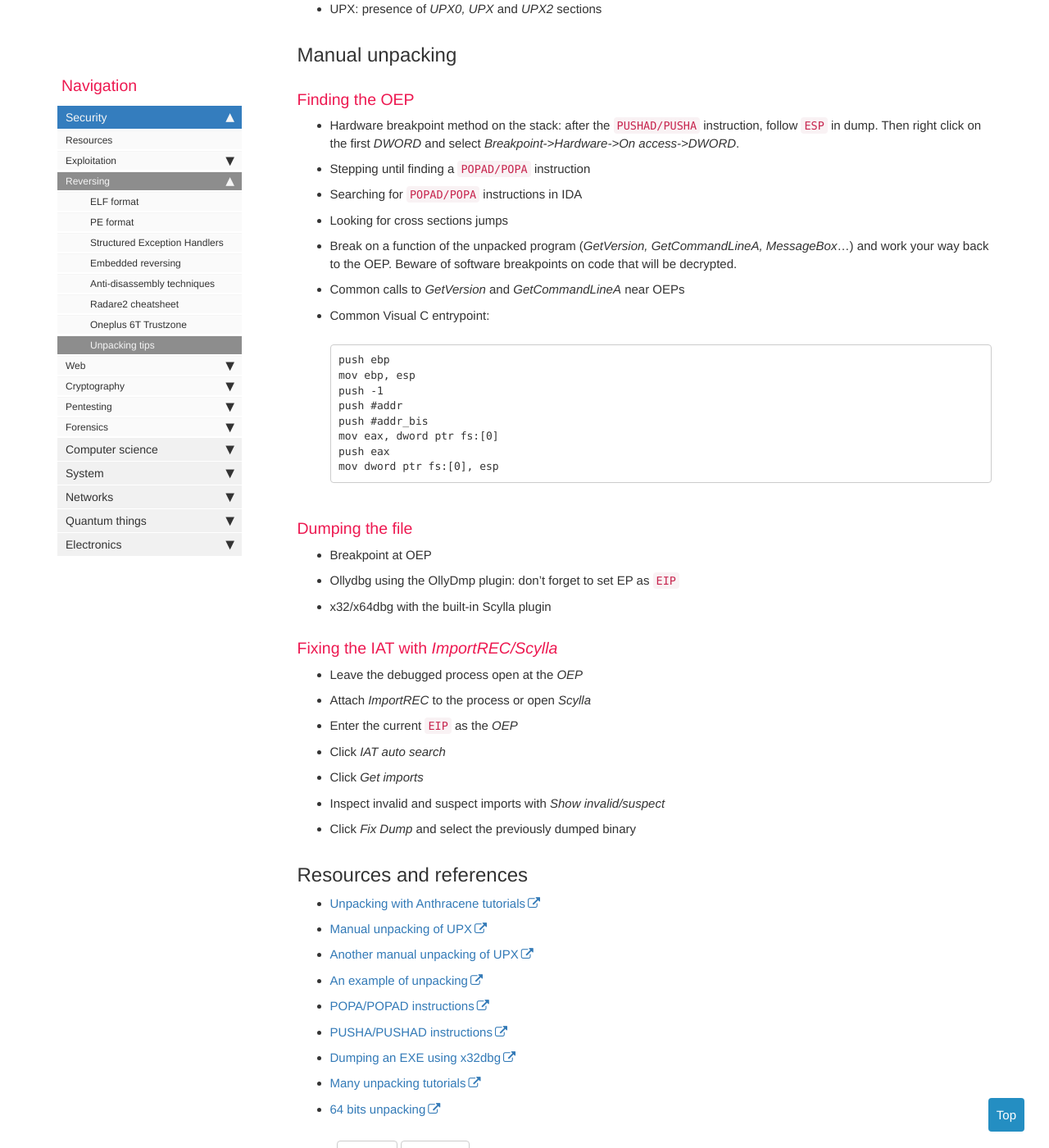
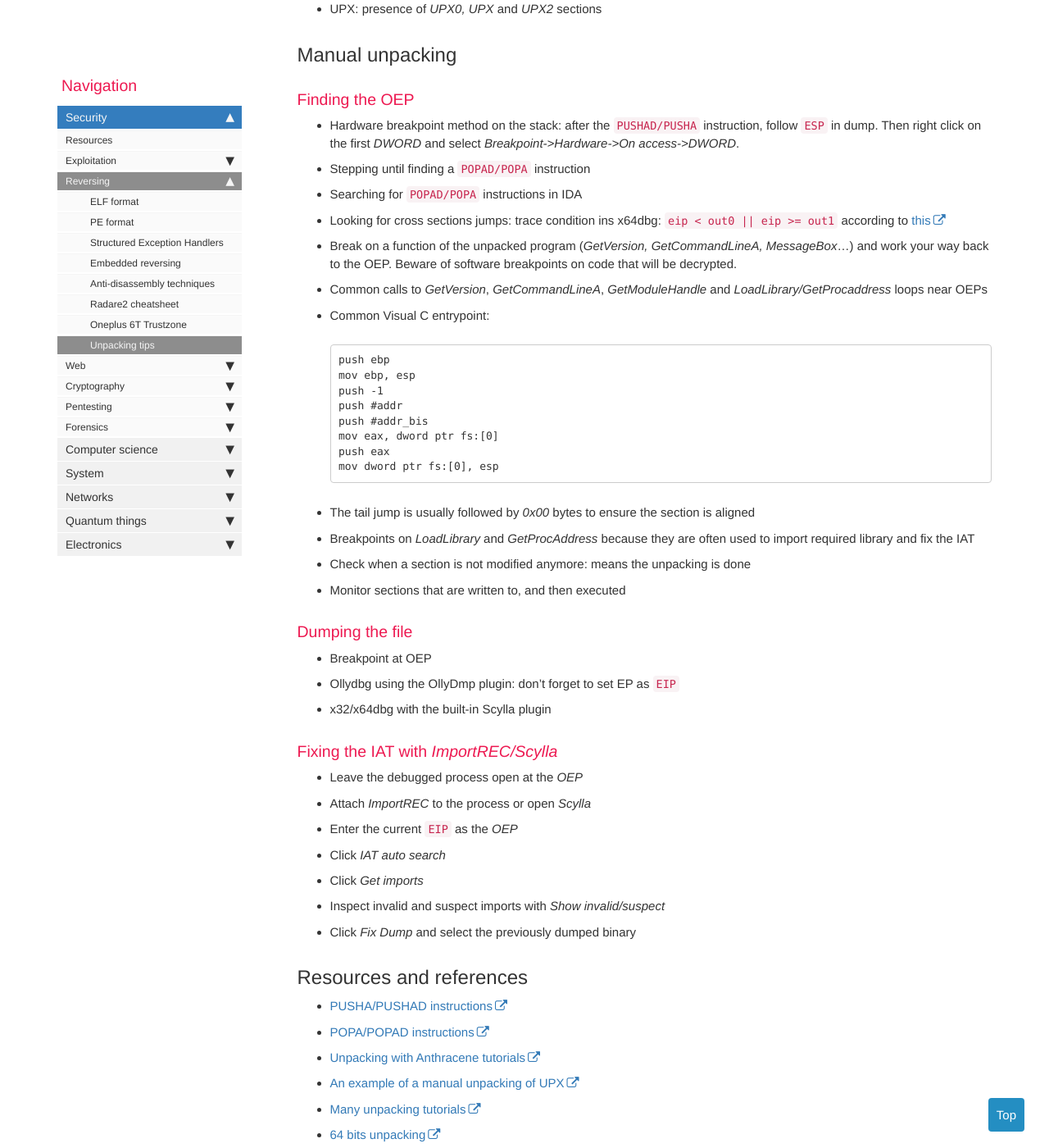
Before and after one commit to greglan/greglan.github.io, a Jekyll site: the page built from pages/security/reversing/unpacking.md, in a window 1280 px wide and 1400 px high, scrolled down 861 px. Shown: the whole window at 82% size. Built offline with Jekyll 4.4.1, drawn with Linux system fonts in a browser that asks for light colours; nearby versions of some CDN libraries; comment, search, counter and statistics services are not loaded.

Commit message:
Improved unpacking techniques article

````diff
--- a/pages/security/reversing/unpacking.md
+++ b/pages/security/reversing/unpacking.md
@@ -26,16 +26,19 @@ summary: "A guide to manual unpacking"
 
 ## Manual unpacking
 ### Finding the OEP
-* Hardware breakpoint method on the stack: after the `PUSHAD/PUSHA` instruction, follow `ESP` in dump. Then
-  right click on the first *DWORD* and select
+* Hardware breakpoint method on the stack: after the `PUSHAD/PUSHA` instruction,
+  follow `ESP` in dump. Then right click on the first *DWORD* and select
   *Breakpoint->Hardware->On access->DWORD*.
 * Stepping until finding a `POPAD/POPA` instruction
 * Searching for `POPAD/POPA` instructions in IDA
-* Looking for cross sections jumps
+* Looking for cross sections jumps: trace condition ins x64dbg:
+  `eip < out0 || eip >= out1` according to
+  [this](https://forum.exetools.com/showthread.php?t=18603)
 * Break on a function of the unpacked program (*GetVersion, GetCommandLineA,
-MessageBox*...) and work your way back to the OEP. Beware of software
-breakpoints on code that will be decrypted.
-* Common calls to *GetVersion* and *GetCommandLineA* near OEPs
+  MessageBox*...) and work your way back to the OEP. Beware of software
+  breakpoints on code that will be decrypted.
+* Common calls to *GetVersion*, *GetCommandLineA*, *GetModuleHandle* and
+  *LoadLibrary/GetProcaddress* loops near OEPs
 * Common Visual C entrypoint:
 ```
 push ebp
@@ -47,7 +50,12 @@ mov eax, dword ptr fs:[0]
 push eax
 mov dword ptr fs:[0], esp
 ```
-
+* The tail jump is usually followed by *0x00* bytes to ensure the section is
+  aligned
+* Breakpoints on *LoadLibrary* and *GetProcAddress* because they are often used
+  to import required library and fix the IAT
+* Check when a section is not modified anymore: means the unpacking is done
+* Monitor sections that are written to, and then executed
 
 ### Dumping the file
 * Breakpoint at OEP
@@ -64,12 +72,10 @@ mov dword ptr fs:[0], esp
 * Click *Fix Dump* and select the previously dumped binary
 
 ## Resources and references
+* [PUSHA/PUSHAD instructions](https://c9x.me/x86/html/file_module_x86_id_270.html)
+* [POPA/POPAD instructions](https://c9x.me/x86/html/file_module_x86_id_249.html)
 * [Unpacking with Anthracene tutorials](https://tuts4you.com/download/category/85//)
-* [Manual unpacking of UPX](https://securityxploded.com/unpackingupx.php)
-* [Another manual unpacking of UPX](http://www.behindthefirewalls.com/2013/12/unpacking-upx-file-manually-with-ollydbg.html)
-* [An example of unpacking](https://reverseengineering.stackexchange.com/questions/6773/unpacking-a-backdoor-program-for-studying)
-* [POPA/POPAD instructions](https://c9x.me/x86/html/file_module_x86_id_249.html)
-* [PUSHA/PUSHAD instructions](https://c9x.me/x86/html/file_module_x86_id_270.html)
-* [Dumping an EXE using x32dbg](https://www.unknowncheats.me/forum/general-programming-and-reversing/211590-dump-exe-file-using-x32dbg.html)
+* [An example of a manual unpacking of UPX](http://www.behindthefirewalls.com/2013/12/unpacking-upx-file-manually-with-ollydbg.html)
 * [Many unpacking tutorials](https://tuts4you.com/download/category/11/)
 * [64 bits unpacking](https://www.virusbulletin.com/virusbulletin/2012/07/unpacking-x64-pe-binaries-introduction-part-1)
+* [Various tips](http://vkremez.weebly.com/cyber-security/unpacking-malware-background)
````
